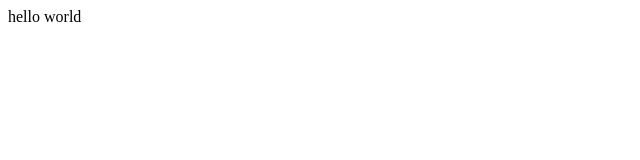
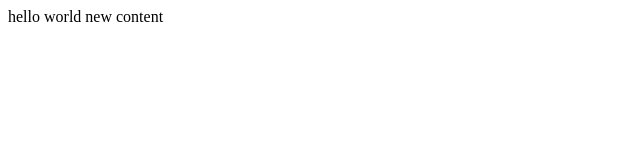
Before and after one commit to skuzdev/github-tutorials, a plain HTML site: page index.html in a window 1280 px wide. Shown: the full height of the page, 0-640 px from the left. Drawn offline with Linux system fonts and the light colour scheme.

Commit message:
new content

```diff
--- a/index.html
+++ b/index.html
@@ -6,6 +6,6 @@
     <title>GitHub Tutorial</title>
 </head>
 <body>
-    hello world
+    hello world new content
 </body>
 </html>
```
